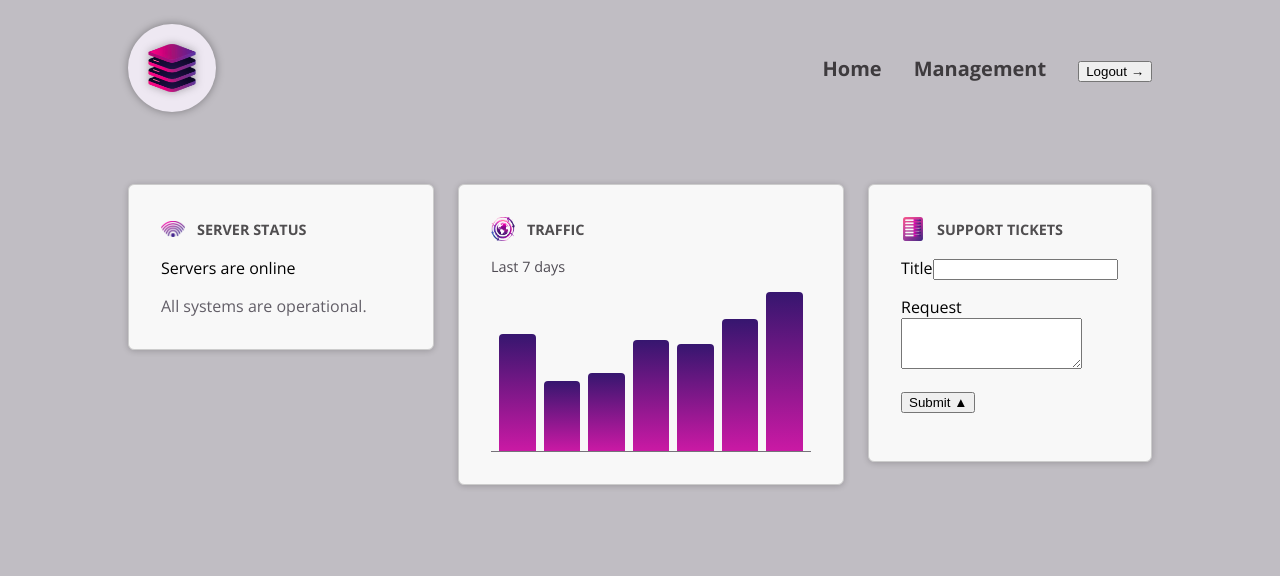
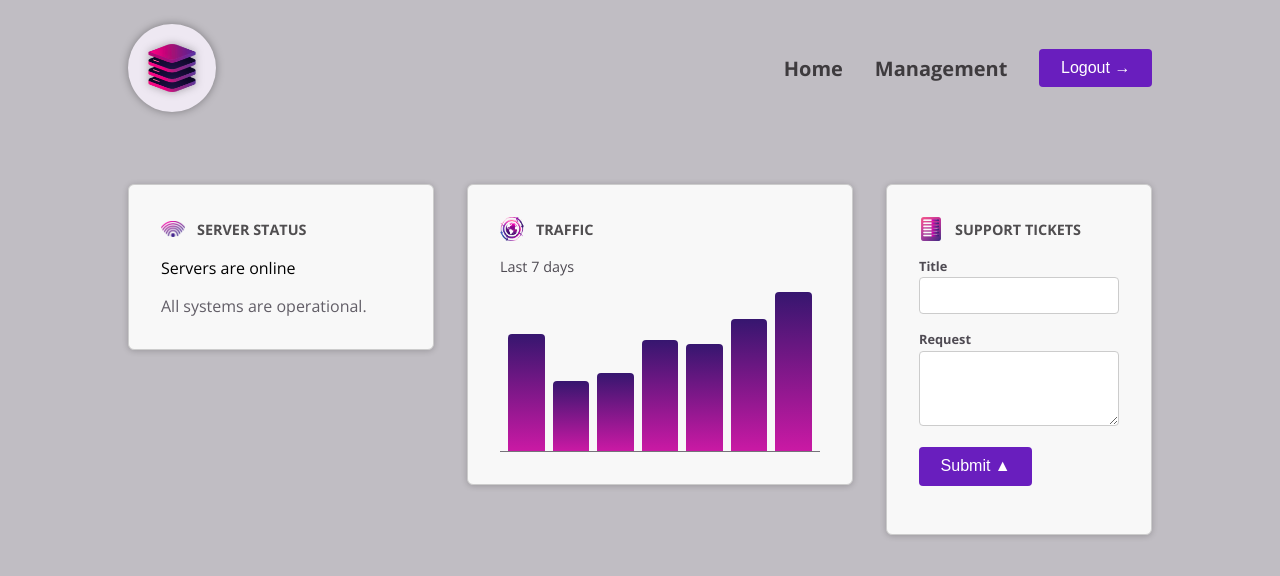
Before and after one commit to iT3E/angular-sandbox, an Angular app in the folder 06-cmp-deep-dive/06-starting-project/: page / in a window 1280 px wide. Shown: the top 576 px of the page. Built offline with nearby package versions, Linux system fonts and the light colour scheme.

Commit message:
FIX: Change styling

```diff
--- a/06-cmp-deep-dive/06-starting-project/src/app/shared/button/button.component.css
+++ b/06-cmp-deep-dive/06-starting-project/src/app/shared/button/button.component.css
@@ -1,4 +1,4 @@
-button {
+:host {
   display: inline-block;
   padding: 0.65rem 1.35rem;
   border-radius: 0.25rem;
@@ -10,7 +10,7 @@
   border: none;
 }
 
-button:hover {
+:host:hover {
   background-color: #551b98;
 }
 
@@ -20,6 +20,6 @@
   transition: transform 0.2s ease-in-out;
 }
 
-button:hover .icon {
+:host:hover .icon {
   transform: translateX(4px);
 }
--- a/06-cmp-deep-dive/06-starting-project/src/app/shared/control/control.component.html
+++ b/06-cmp-deep-dive/06-starting-project/src/app/shared/control/control.component.html
@@ -1,4 +1,4 @@
-<p>
+<p class="control">
   <label>{{ label() }}</label>
   <ng-content select="input, textarea" />
 </p>
--- a/06-cmp-deep-dive/06-starting-project/src/app/shared/control/control.component.ts
+++ b/06-cmp-deep-dive/06-starting-project/src/app/shared/control/control.component.ts
@@ -1,4 +1,4 @@
-import { Component, input } from '@angular/core';
+import { Component, ViewEncapsulation, input } from '@angular/core';
 
 @Component({
   selector: 'app-control',
@@ -6,6 +6,7 @@
   imports: [],
   templateUrl: './control.component.html',
   styleUrl: './control.component.css',
+  encapsulation: ViewEncapsulation.None,
 })
 export class ControlComponent {
   label = input.required<string>();
```
